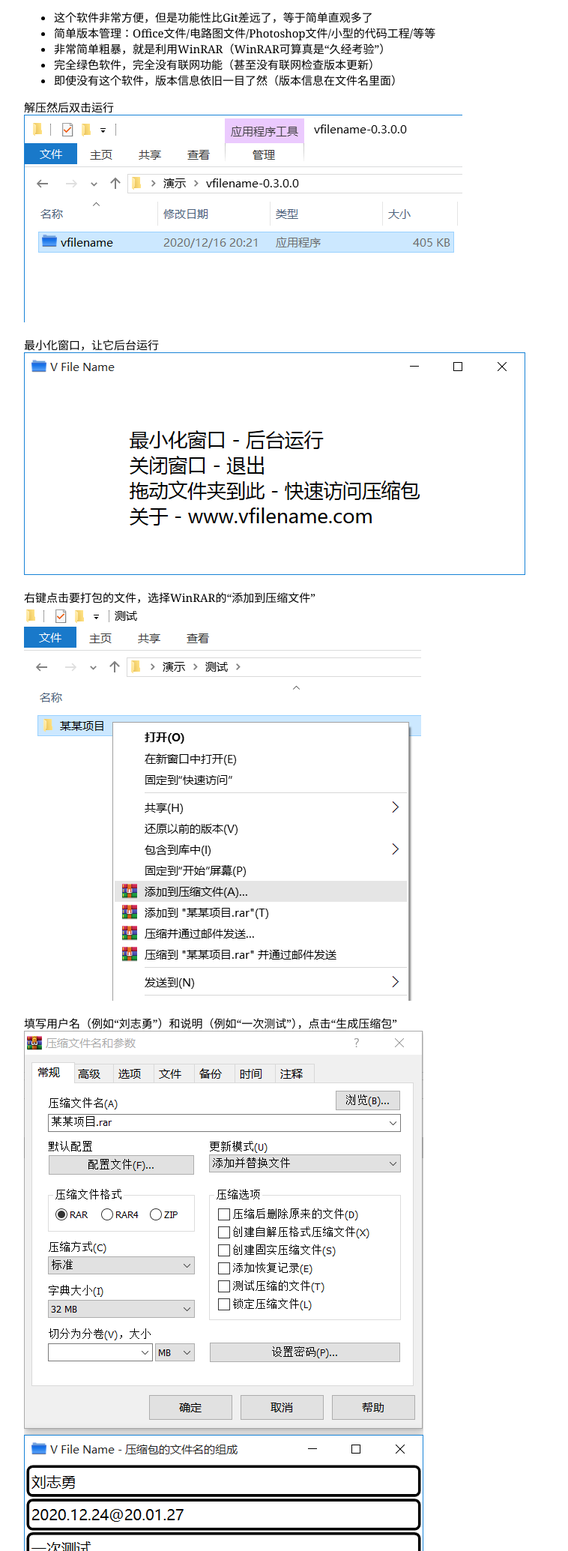
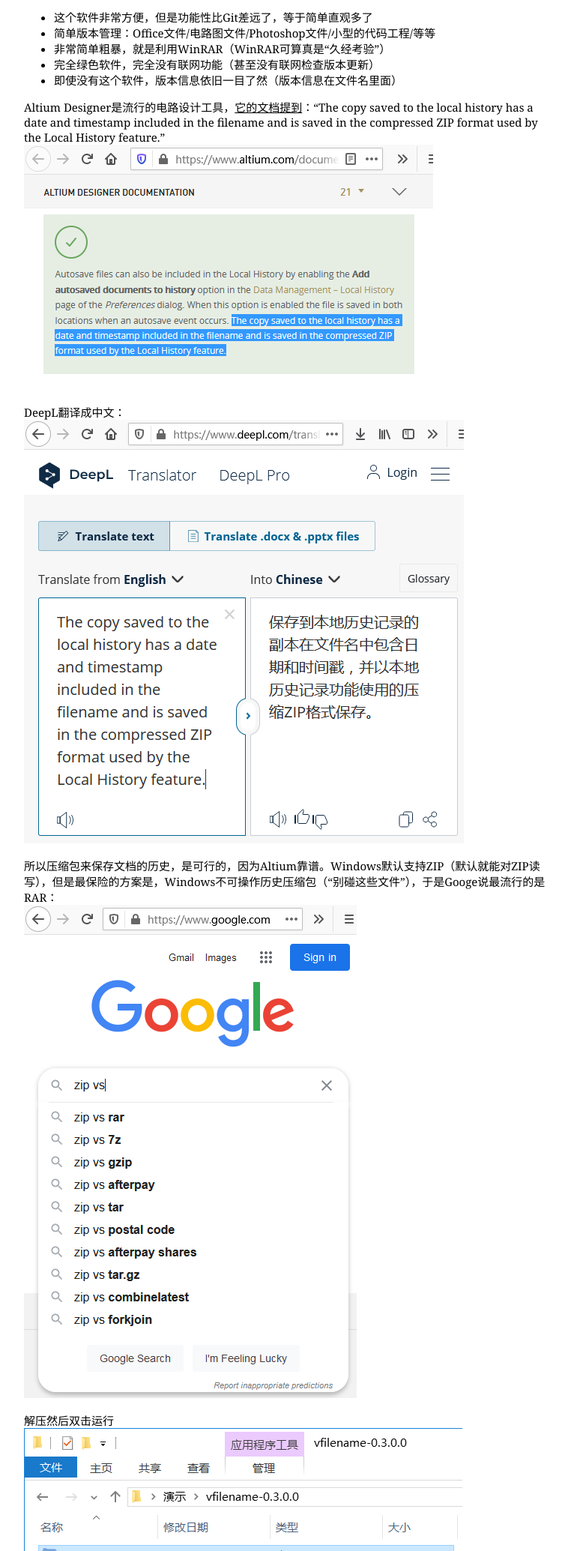
Before and after one commit to vfilename/vfilename.github.io, a plain HTML site: page index.html in a window 1280 px wide. Shown: the part 280-2349 px from the top of the page at 75% size, without its empty margins (258-1016 px from the left). Drawn offline with Linux system fonts and the light colour scheme.

Commit message:
更新页面20210313

```diff
--- a/index.html
+++ b/index.html
@@ -49,6 +49,15 @@ a:active
 </ul>
 </p>
 
+<p>Altium Designer是流行的电路设计工具，<a href="https://www.altium.com/documentation/altium-designer/auto-save-and-local-history-ad">它的文档提到</a>：“The copy saved to the local history has a date and timestamp included in the filename and is saved in the compressed ZIP format used by the Local History feature.”<br>
+<img src="index-html-img/a001.png"></p>
+
+<p>DeepL翻译成中文：<br>
+<img src="index-html-img/a002.png"></p>
+
+<p>所以压缩包来保存文档的历史，是可行的，因为Altium靠谱。Windows默认支持ZIP（默认就能对ZIP读写），但是最保险的方案是，Windows不可操作历史压缩包（“别碰这些文件”），于是Googe说最流行的是RAR：<br>
+<img src="index-html-img/a003.png"></p>
+
 <p>解压然后双击运行<br>
 <img src="index-html-img/img001.png"></p>
 
@@ -89,7 +98,7 @@ a:active
 </div>
 <script>
 d=window.devicePixelRatio;if(d==undefined){d=1;}if(d>1.5){d=1.5;}
-w=[585,669,530,533,418,320,682,650,584];
+w=[546,587,444,585,669,530,533,418,320,682,650,584];
 for(i=0;i<=document.images.length-1;i++){document.images[i].width=w[i]/d;}
 </script>
 </body>
```
